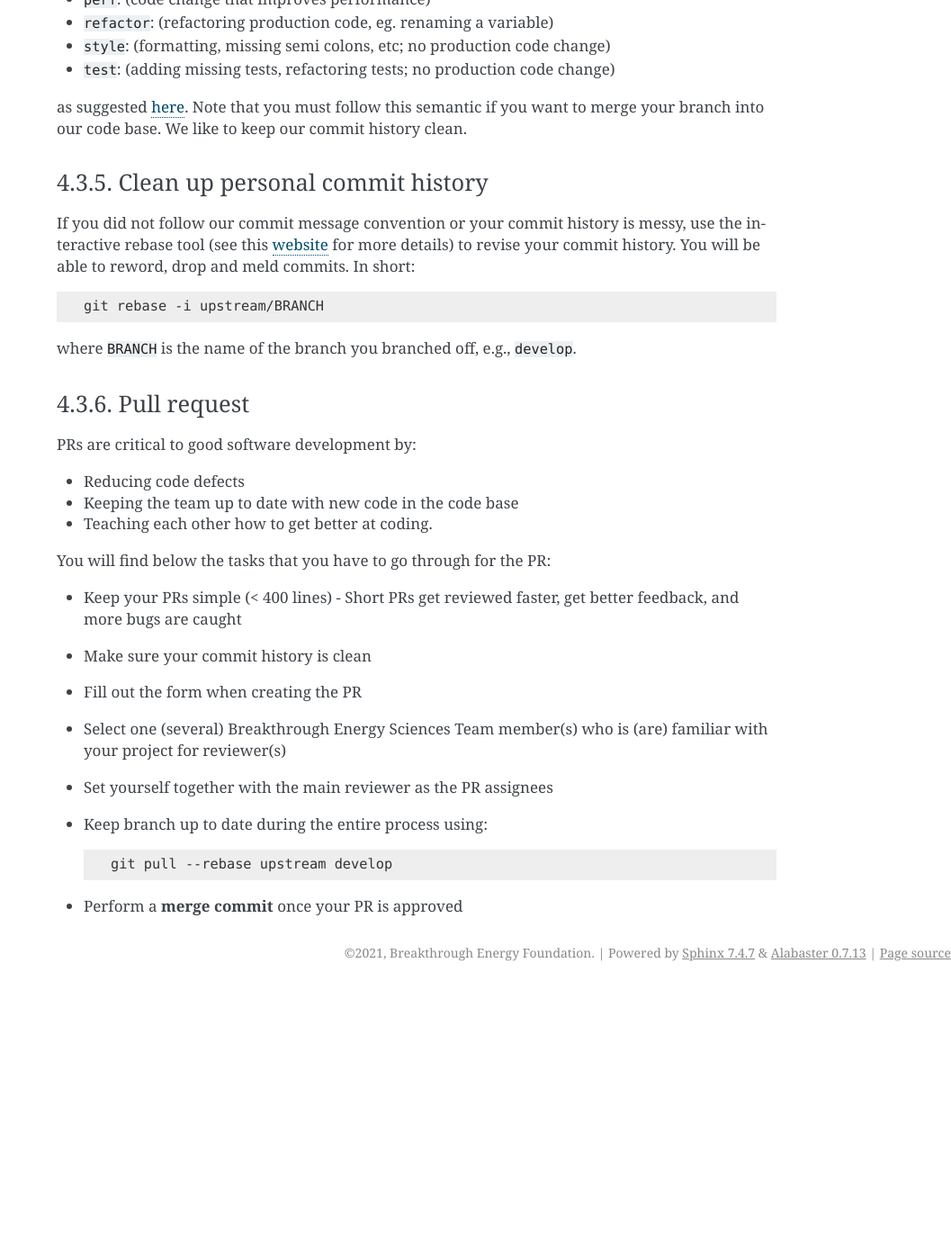
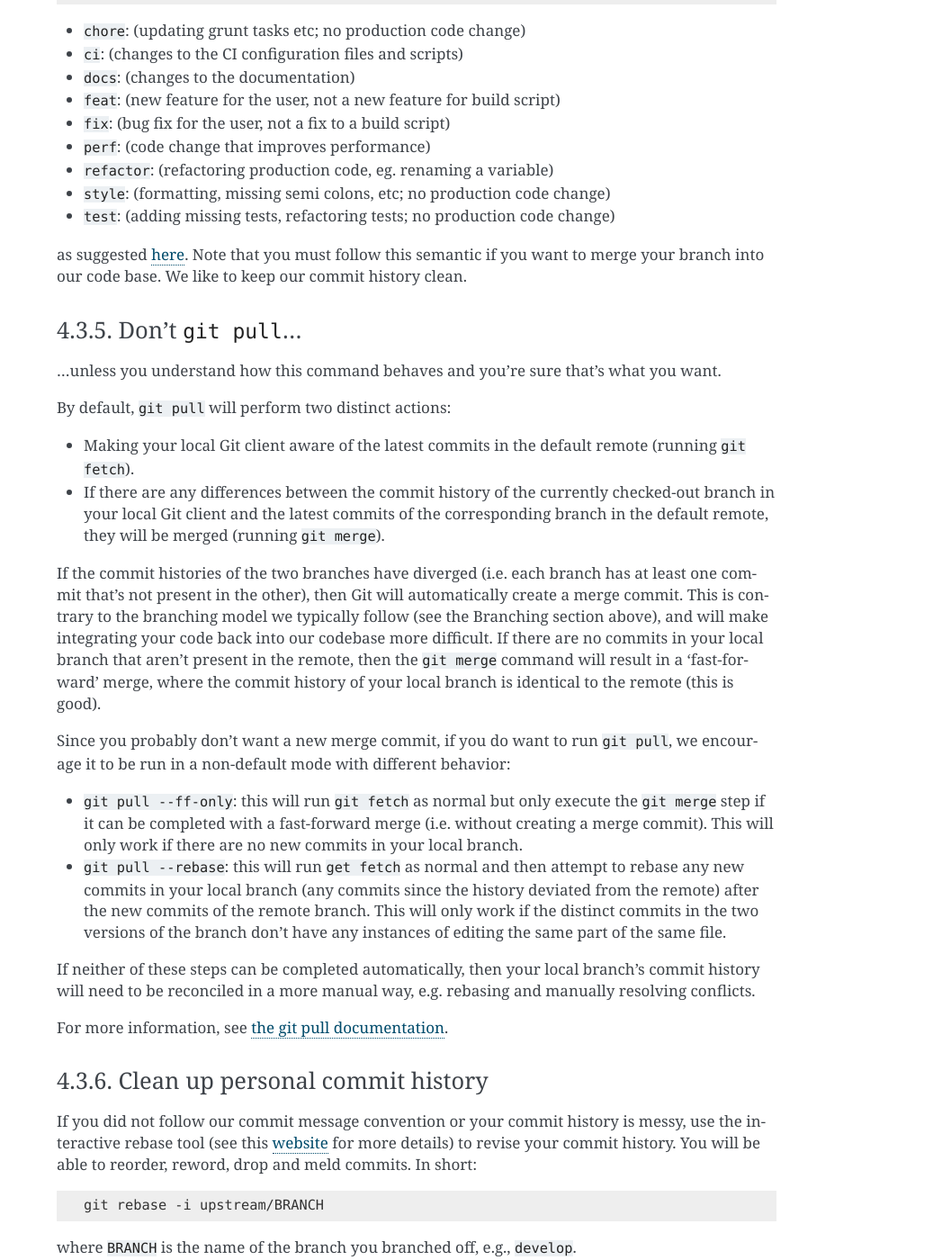
Before and after one commit to Breakthrough-Energy/docs, a Sphinx documentation site: the page built from source/user/git_guide.rst, in a window 1280 px wide and 1400 px high, scrolled down 2433 px. Shown: the whole window at 90% size, without its empty margins (223-1280 px from the left). Built offline with Sphinx 7.4.7, drawn with Linux system fonts in a browser that asks for light colours; pages that are not in the unit, such as notebooks, are missing from menus; before the commit the page ends 3531 px from its top, so only the background shows below that; some of the changed text lies outside the part shown.

Commit message:
doc: add section discouraging git pull

```diff
--- a/source/user/git_guide.rst
+++ b/source/user/git_guide.rst
@@ -64,6 +64,12 @@
 
     git remote add upstream https://github.com/Breakthrough-Energy/REPO_NAME.git
 
+Your local Git client can keep track of many different 'remote' versions of the same
+repository. By default, when you clone a repository from Github, the first remote is
+named ``origin``. The command above adds another remote and names it ``upstream``. This
+will be useful when the upstream version of the repository has code changes, and you
+want your local branch to include those changes, so that the only difference between
+your branch and the original repository is the code changes for your feature.
 
 Branching
 +++++++++
@@ -115,12 +121,54 @@
 We like to keep our commit history clean.
 
 
+Don't ``git pull``...
++++++++++++++++++++
+...unless you understand how this command behaves and you're sure that's what you want.
+
+By default, ``git pull`` will perform two distinct actions:
+
++ Making your local Git client aware of the latest commits in the default remote
+  (running ``git fetch``).
++ If there are any differences between the commit history of the currently checked-out
+  branch in your local Git client and the latest commits of the corresponding branch in
+  the default remote, they will be merged (running ``git merge``).
+
+If the commit histories of the two branches have diverged (i.e. each branch has at least
+one commit that's not present in the other), then Git will automatically create a merge
+commit. This is contrary to the branching model we typically follow (see the Branching
+section above), and will make integrating your code back into our codebase more
+difficult. If there are no commits in your local branch that aren't present in the
+remote, then the ``git merge`` command will result in a 'fast-forward' merge, where the
+commit history of your local branch is identical to the remote (this is good).
+
+Since you probably don't want a new merge commit, if you do want to run ``git pull``, we
+encourage it to be run in a non-default mode with different behavior:
+
++ ``git pull --ff-only``: this will run ``git fetch`` as normal but only execute the
+  ``git merge`` step if it can be completed with a fast-forward merge (i.e. without
+  creating a merge commit). This will only work if there are no new commits in your
+  local branch.
++ ``git pull --rebase``: this will run ``get fetch`` as normal and then attempt to
+  rebase any new commits in your local branch (any commits since the history deviated
+  from the remote) after the new commits of the remote branch. This will only work if
+  the distinct commits in the two versions of the branch don't have any instances of
+  editing the same part of the same file.
+
+If neither of these steps can be completed automatically, then your local branch's
+commit history will need to be reconciled in a more manual way, e.g. rebasing and
+manually resolving conflicts.
+
+For more information, see
+`the git pull documentation <https://git-scm.com/docs/git-pull>`_.
+
+
 Clean up personal commit history
 ++++++++++++++++++++++++++++++++
 If you did not follow our commit message convention or your commit history is messy,
 use the interactive rebase tool (see this `website
 <https://git-scm.com/book/en/v2/Git-Tools-Rewriting-History>`_ for more details) to
-revise your commit history. You will be able to reword, drop and meld commits. In short:
+revise your commit history. You will be able to reorder, reword, drop and meld commits.
+In short:
 
 .. code-block:: console
 
```
Also changed, not shown: other parts of source/user/git_guide.rst (+2 -2 lines).
